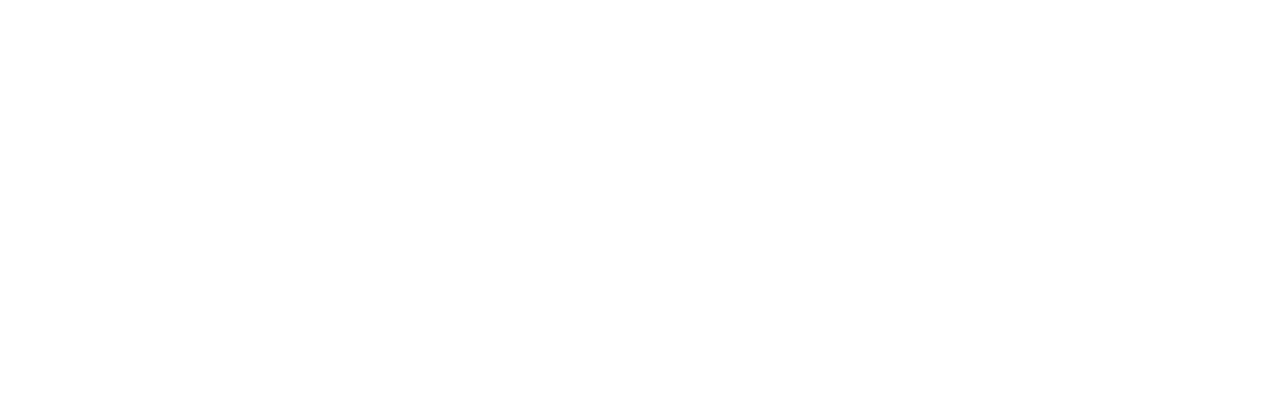
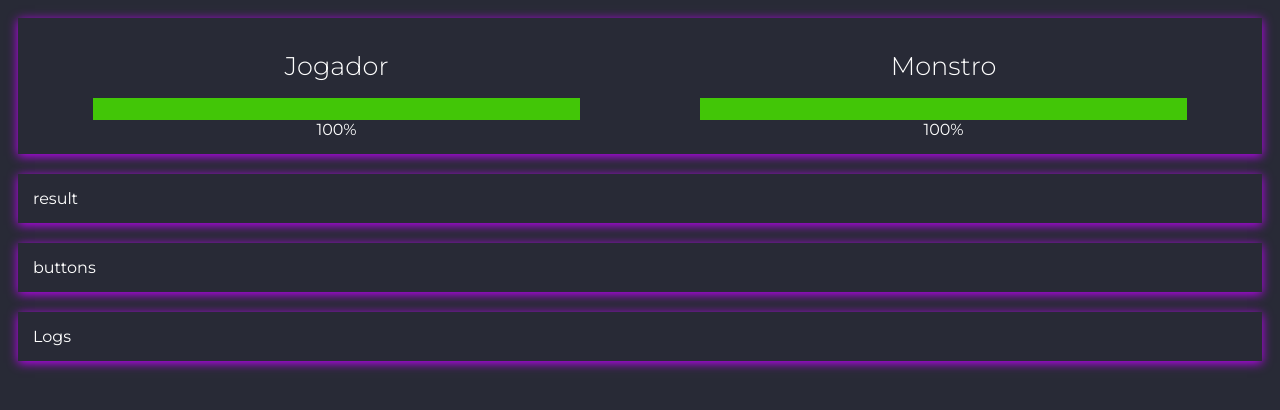
Before and after one commit to joaodivinod/Matador-de-monstros, a plain HTML site: page index.html in a window 1280 px wide. Drawn offline with nearby package versions, Linux system fonts and the light colour scheme.

Commit message:
Score do jogar e do monstro finalizado

```diff
--- a/app.js
+++ b/app.js
@@ -0,0 +1,16 @@
+new Vue({
+    el:'#app',
+    data:{
+        playerLife:100,
+        monsterLife:100,
+    },
+    computed:{
+
+    },
+    methods:{
+
+    },
+    watch:{
+
+    },
+})
--- a/index.html
+++ b/index.html
@@ -6,11 +6,45 @@
           content="width=device-width, user-scalable=no, initial-scale=1.0, maximum-scale=1.0, minimum-scale=1.0">
     <meta http-equiv="X-UA-Compatible" content="ie=edge">
     <title>Matador de monstros</title>
+<!--    pure Css-->
     <link rel="stylesheet" href="style.css">
+<!--    Google Fonts-->
+    <link href="https://fonts.googleapis.com/css2?family=Montserrat:wght@300;400;600&display=swap" rel="stylesheet">
+<!--    Vue JS-->
     <script src="https://unpkg.com/vue"></script>
-    <script src="app.js"></script>
 </head>
 <body>
+<div id="app">
+    <div class="panel scores">
+<!--        Jogador-->
+        <div class="score">
+            <h1>Jogador</h1>
+            <div class="life-bar">
+                <div class="life"
+                     :class="{danger:playerLife <20}"
+                     :style="{width:playerLife + '%'}"
+                ></div>
+            </div>
+            <div>{{playerLife}}%</div>
+        </div>
 
+<!--        Monstro-->
+        <div class="score">
+            <h1>Monstro</h1>
+            <div class="life-bar">
+                <div class="life"
+                :class="{danger:monsterLife <20}"
+                :style="{width:monsterLife + '%'}"
+                ></div>
+            </div>
+            <div>{{monsterLife}}%</div>
+        </div>
+    </div>
+
+    <div class="panel result">result</div>
+    <div class="panel buttons">buttons</div>
+    <div class="panel logs">Logs</div>
+</div>
+<script src="app.js"></script>
 </body>
 </html>
--- a/style.css
+++ b/style.css
@@ -0,0 +1,47 @@
+/*GERAL*/
+body{
+    background-color: #282a36;
+    font-family: 'Montserrat', sans-serif;
+}
+#app{
+    display: flex;
+    flex-direction: column;
+}
+.panel{
+    margin: 10px;
+    padding: 15px;
+    box-shadow: 0 2px 10px #c200ff;
+    color: #fff;
+}
+
+/*SCORES*/
+.scores{
+    display: flex;
+}
+.score{
+    flex: 1;
+    display: flex;
+    flex-direction: column;
+    justify-content: center;
+    align-items: center;
+}
+.score h1{
+    font-weight: 300;
+    font-size: 1.6rem;
+}
+.life-bar{
+    width: 80%;
+    height: 20px;
+    border: 1px solid rgb(66, 198, 7);
+}
+
+.life-bar .life{
+    display: flex;
+    justify-content: center;
+    height: 100%;
+    width: 40%;
+    background-color: rgb(66, 198, 7);
+}
+.life-bar .danger{
+    background-color: rgb(198, 7, 7);
+}
```
